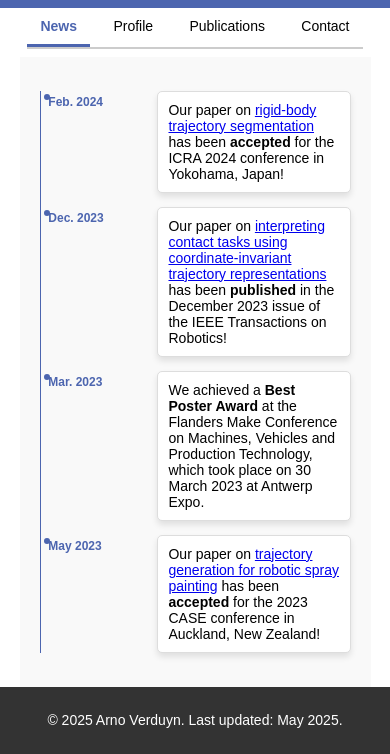
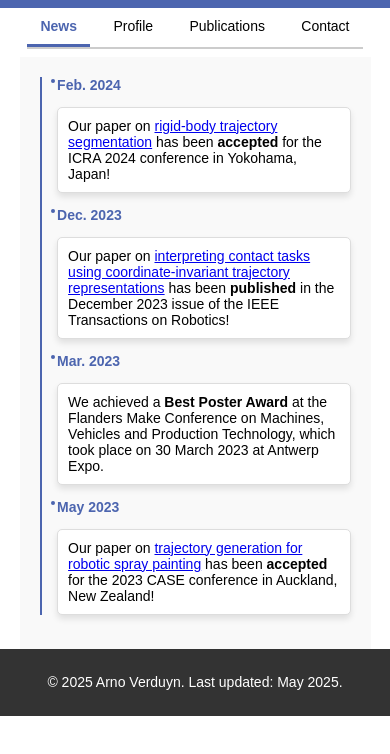
Before and after one commit to arnoverduyn/arnoverduyn.github.io, a plain HTML site: page index.html in a window 390 px wide. Shown: the part 189-943 px from the top of the page. After the commit the page ends 905 px from the top, so only its background shows below. Drawn offline with Linux system fonts and the light colour scheme.

Commit message:
optimizing style for mobile

```diff
--- a/styles.css
+++ b/styles.css
@@ -272,16 +272,31 @@ footer {
       text-align: center;
     }
 
+    .timeline {
+        padding-left: 4vw;
+        border-left: 2px solid #4c65af;
+    }
+
     .timeline-date {
-      font-size: 12px;
-      width: 25vw;
-      left: 0;
+        position: static; /* Removes absolute positioning */
+        font-size: 14px;
+        margin-bottom: 5px;
+        width: auto;
     }
 
     .timeline-item p {
-      margin-left: 28vw;
-      font-size: 14px;
+        margin-left: 0;
+        font-size: 14px;
+        padding-left: 10px;
     }
+
+    .timeline-item:before {
+        left: -1.5vw;
+        top: 0.6vw;
+        width: 1vw;
+        height: 1vw;
+    }
+
 
     h1, h2, h3, p {
       padding-left: 2vw;
```
